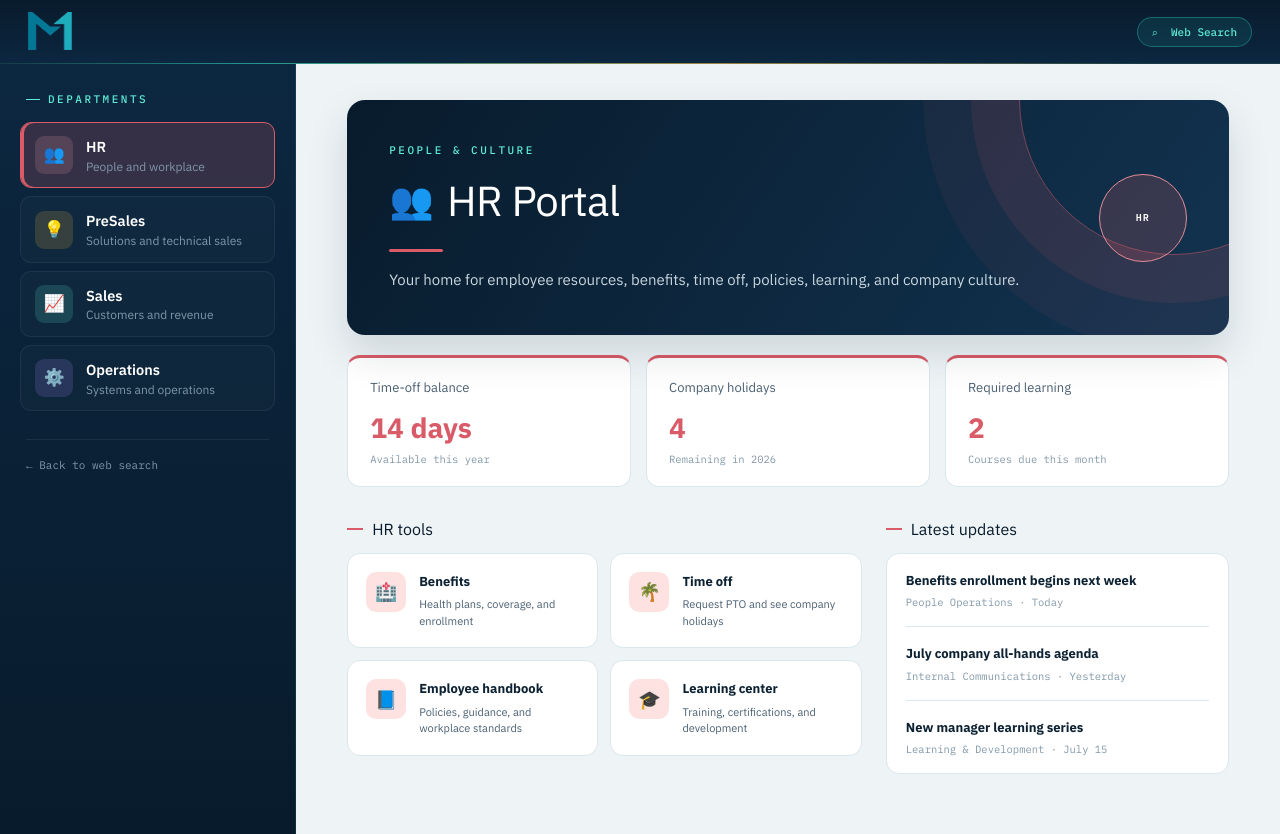
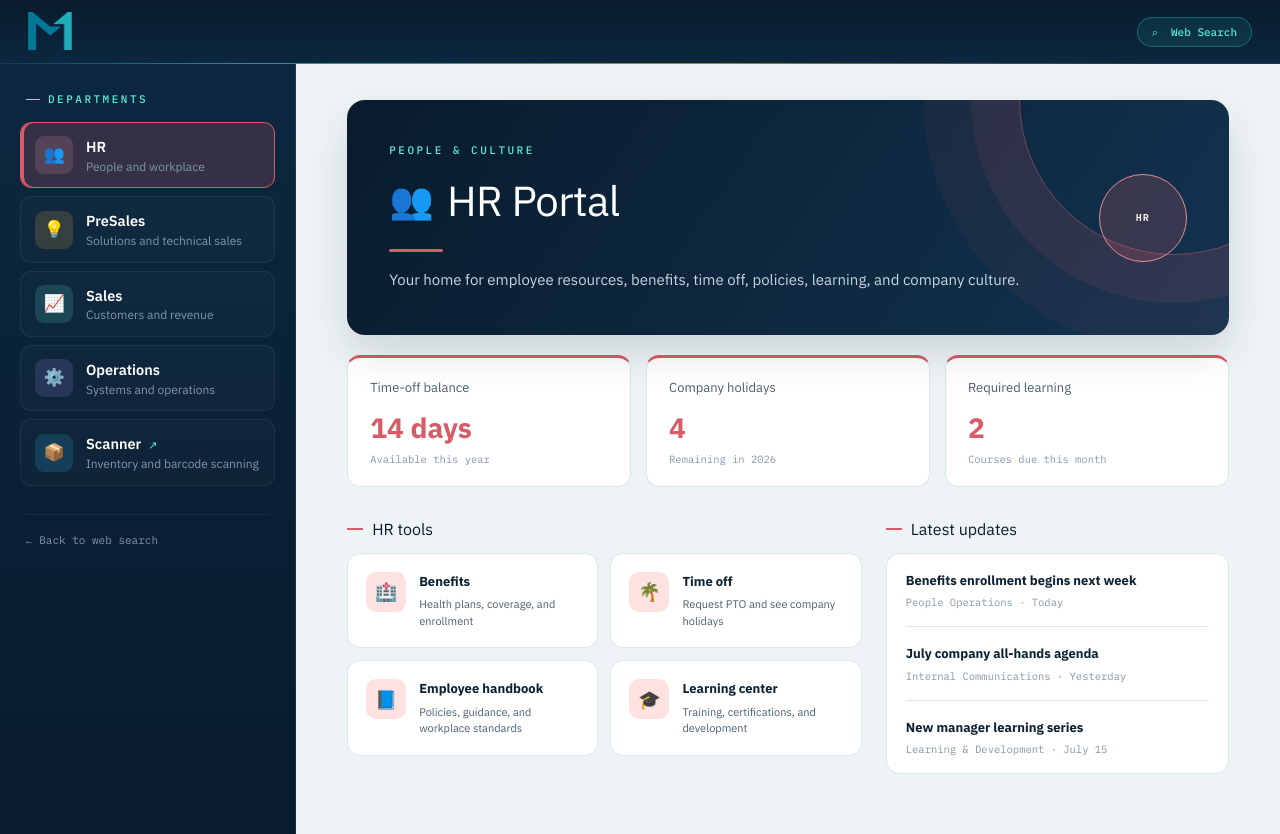
Before and after one commit to vihpol/internal-website, a Next.js app in the folder frontend/: page /hr in a window 1280 px wide. Built offline with nearby package versions, Linux system fonts and the light colour scheme.

Commit message:
Add inventory scanner link to portal navigation

```diff
--- a/frontend/src/app/components/DepartmentPortal.tsx
+++ b/frontend/src/app/components/DepartmentPortal.tsx
@@ -17,6 +17,7 @@ const navigation = [
   { name: "PreSales", href: "/presales", icon: "💡", tone: "presales", description: "Solutions and technical sales" },
   { name: "Sales", href: "/sales", icon: "📈", tone: "sales", description: "Customers and revenue" },
   { name: "Operations", href: "/operations", icon: "⚙️", tone: "ops", description: "Systems and operations" },
+  { name: "Scanner", href: "http://192.168.1.226:5173/", icon: "📦", tone: "scanner", description: "Inventory and barcode scanning", external: true },
 ];
 
 export default function DepartmentPortal({ data }: { data: PortalData }) {
@@ -36,9 +37,9 @@ export default function DepartmentPortal({ data }: { data: PortalData }) {
             {navigation.map((item) => {
               const active = item.name === data.name;
               return (
-                <Link className={`portal-department ${active ? "is-active" : ""}`} href={item.href} key={item.name} aria-current={active ? "page" : undefined}>
+                <Link className={`portal-department ${active ? "is-active" : ""}`} href={item.href} key={item.name} aria-current={active ? "page" : undefined} target={item.external ? "_blank" : undefined} rel={item.external ? "noreferrer" : undefined}>
                   <span className={`portal-department-icon ${item.tone}`} aria-hidden="true">{item.icon}</span>
-                  <span><strong>{item.name}</strong><small>{item.description}</small></span>
+                  <span><strong>{item.name}{item.external ? <span className="external-mark" aria-label="opens in a new tab">↗</span> : null}</strong><small>{item.description}</small></span>
                 </Link>
               );
             })}
--- a/frontend/src/app/globals.css
+++ b/frontend/src/app/globals.css
@@ -78,7 +78,9 @@ button, input, select, textarea { font: inherit; }
 .portal-department-icon.presales { background: rgba(245,185,66,.16); }
 .portal-department-icon.sales { background: rgba(94,234,212,.16); }
 .portal-department-icon.ops { background: rgba(167,139,250,.16); }
+.portal-department-icon.scanner { background: rgba(56,189,248,.17); }
 .portal-department strong { display: block; font-size: 14.5px; font-weight: 600; }
+.portal-department .external-mark { display: inline; margin-left: 7px; color: var(--teal-400); font: 500 11px "IBM Plex Mono", monospace; }
 .portal-department small { display: block; margin-top: 1px; color: #7f97a8; font-size: 12px; line-height: 1.3; }
 .portal-sidebar-footer { margin-top: 28px; padding: 14px 14px 4px; border-top: 1px solid rgba(255,255,255,.06); }
 .portal-sidebar-footer p { display: flex; justify-content: space-between; margin: 10px 0 0; color: #5c7284; font: 400 10.5px "IBM Plex Mono", monospace; }
--- a/frontend/src/app/page.tsx
+++ b/frontend/src/app/page.tsx
@@ -11,6 +11,7 @@ const departments = [
   { name: "PreSales", href: "/presales", icon: "💡", tone: "presales", description: "Solutions and technical sales" },
   { name: "Sales", href: "/sales", icon: "📈", tone: "sales", description: "Customers and revenue" },
   { name: "Operations", href: "/operations", icon: "⚙️", tone: "ops", description: "Systems and operations" },
+  { name: "Scanner", href: "http://192.168.1.226:5173/", icon: "📦", tone: "scanner", description: "Inventory and barcode scanning", external: true },
 ];
 
 const suggestions = ["800G deployment guide", "Transceiver comparison", "PTO policy", "Expense reports", "Vendor price list"];
@@ -83,9 +84,9 @@ export default function Home() {
           <p className="portal-sidebar-label">Departments</p>
           <nav className="portal-departments" aria-label="Departments">
             {departments.map((department) => (
-              <Link className="portal-department" href={department.href} key={department.name}>
+              <Link className="portal-department" href={department.href} key={department.name} target={department.external ? "_blank" : undefined} rel={department.external ? "noreferrer" : undefined}>
                 <span className={`portal-department-icon ${department.tone}`} aria-hidden="true">{department.icon}</span>
-                <span><strong>{department.name}</strong><small>{department.description}</small></span>
+                <span><strong>{department.name}{department.external ? <span className="external-mark" aria-label="opens in a new tab">↗</span> : null}</strong><small>{department.description}</small></span>
               </Link>
             ))}
           </nav>
```
